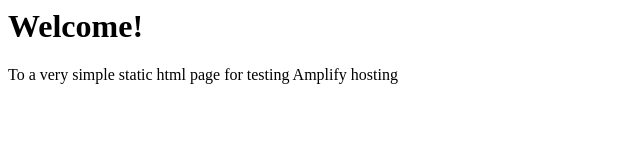
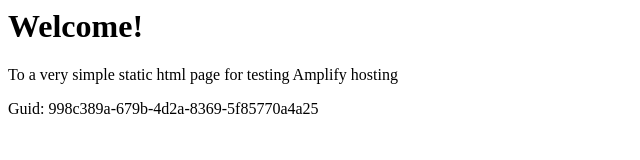
Before and after one commit to aws-aemilia-mxp/Github-PR-Commit-Integration-Test-DoNotTouch-Gith-P5X5MO5I-v1-preprod-eu-south-1, a website: page src/index.html in a window 1280 px wide. Shown: the whole page, without its empty margins (0-640 px from the left). Drawn offline with Linux system fonts and the light colour scheme.

Commit message:
commit from integ tests

```diff
--- a/src/index.html
+++ b/src/index.html
@@ -1,3 +1,5 @@
+
+
 <html lang="en">
 
 <head>
@@ -10,6 +12,6 @@
 <body>
     <h1>Welcome!</h1>
     <p>To a very simple static html page for testing Amplify hosting</p>
-</body>
+    <p>Guid: 998c389a-679b-4d2a-8369-5f85770a4a25</p></body>
 
 </html>
```
